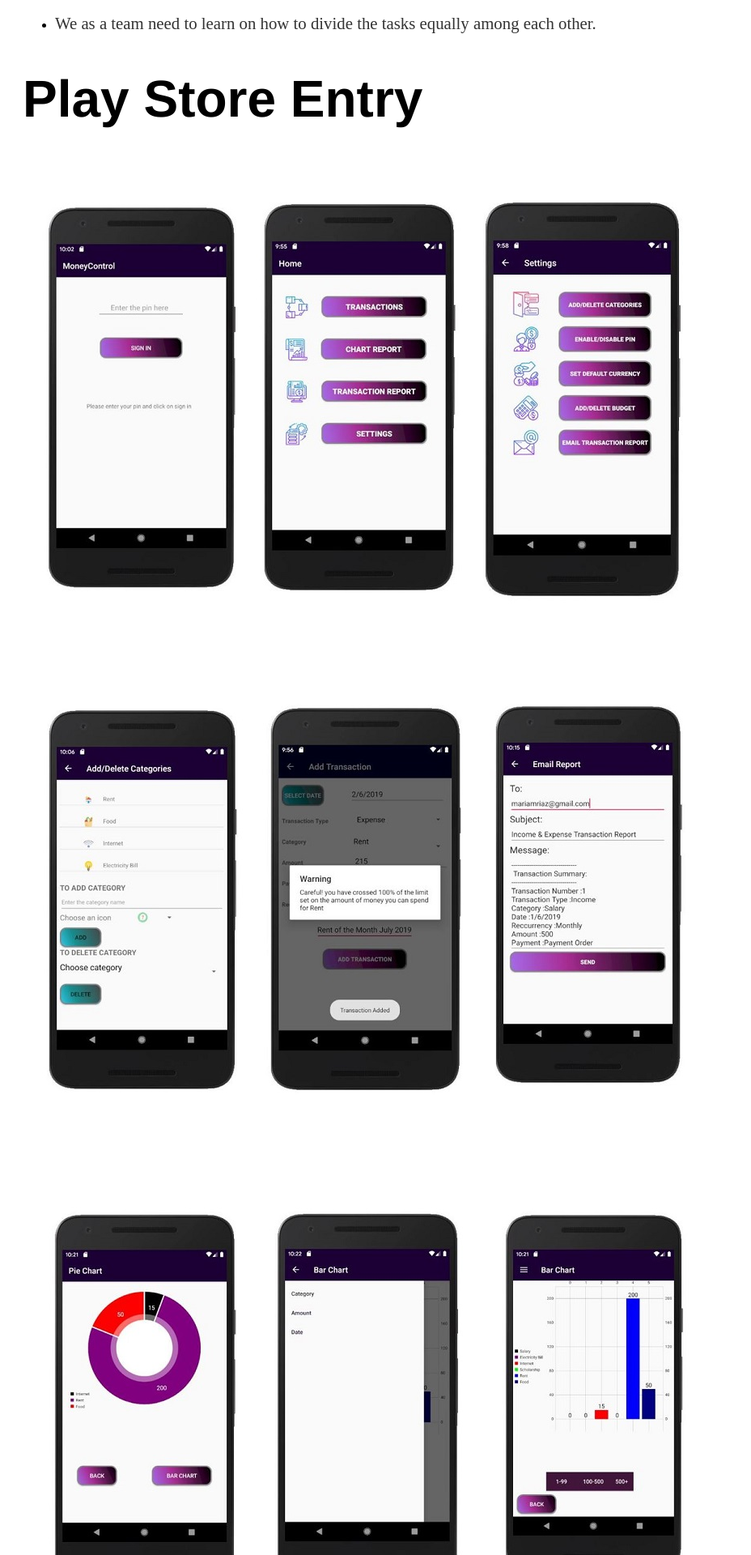
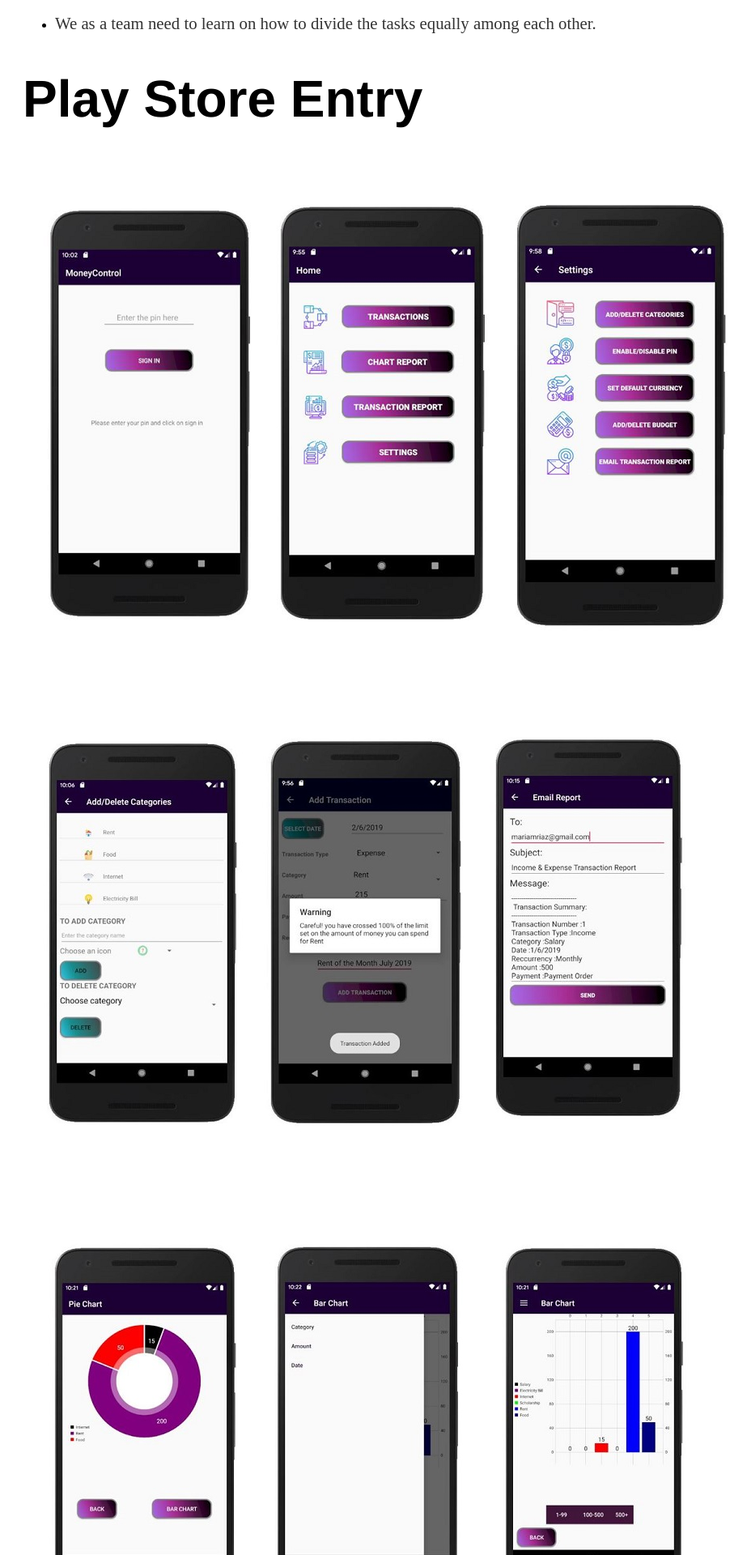
Before and after one commit to NadeemNicoR/TeamProjects, a Jekyll site: the page built from docs/_posts/2019-07-02-Reflections & Play Store Entry.md, in a window 1280 px wide. Shown: the part 4133-6053 px from the top of the page at 81% size, without its empty margins (164-1092 px from the left). Built offline with Jekyll 4.4.1, drawn with Linux system fonts in a browser that asks for light colours; our own code applies the rules of GitHub Pages for plain Markdown files.

Commit message:
Update 2019-07-02-Reflections & Play Store Entry.md

```diff
--- a/docs/_posts/2019-07-02-Reflections & Play Store Entry.md
+++ b/docs/_posts/2019-07-02-Reflections & Play Store Entry.md
@@ -91,7 +91,7 @@ We were able to amplify some of the most significant Social and Team Management
 # Play Store Entry
 
 
-![SS1]({{site.baseurl}}/images/SS1.JPG)
+![SS1]({{site.baseurl}}/images/Screenshots1.png)
 
 
 ![SS2]({{site.baseurl}}/images/SS2.JPG)
```
